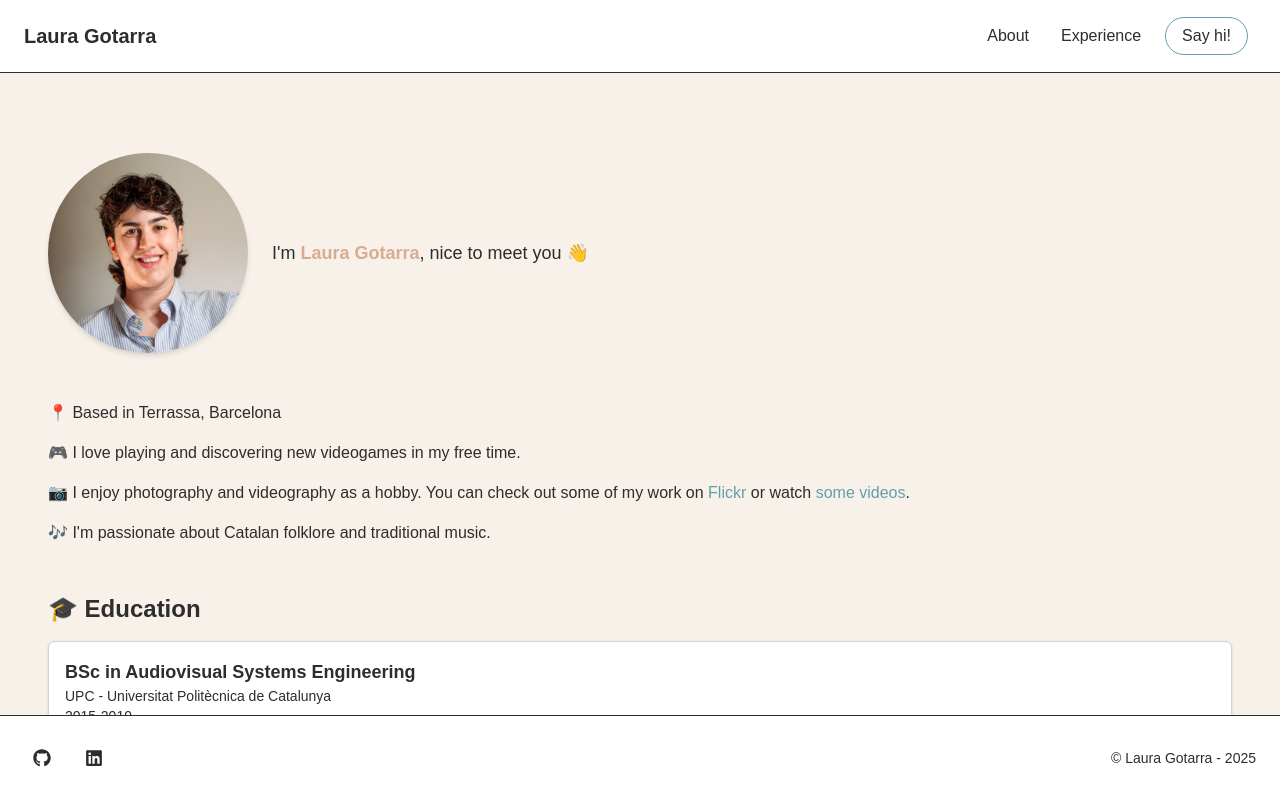
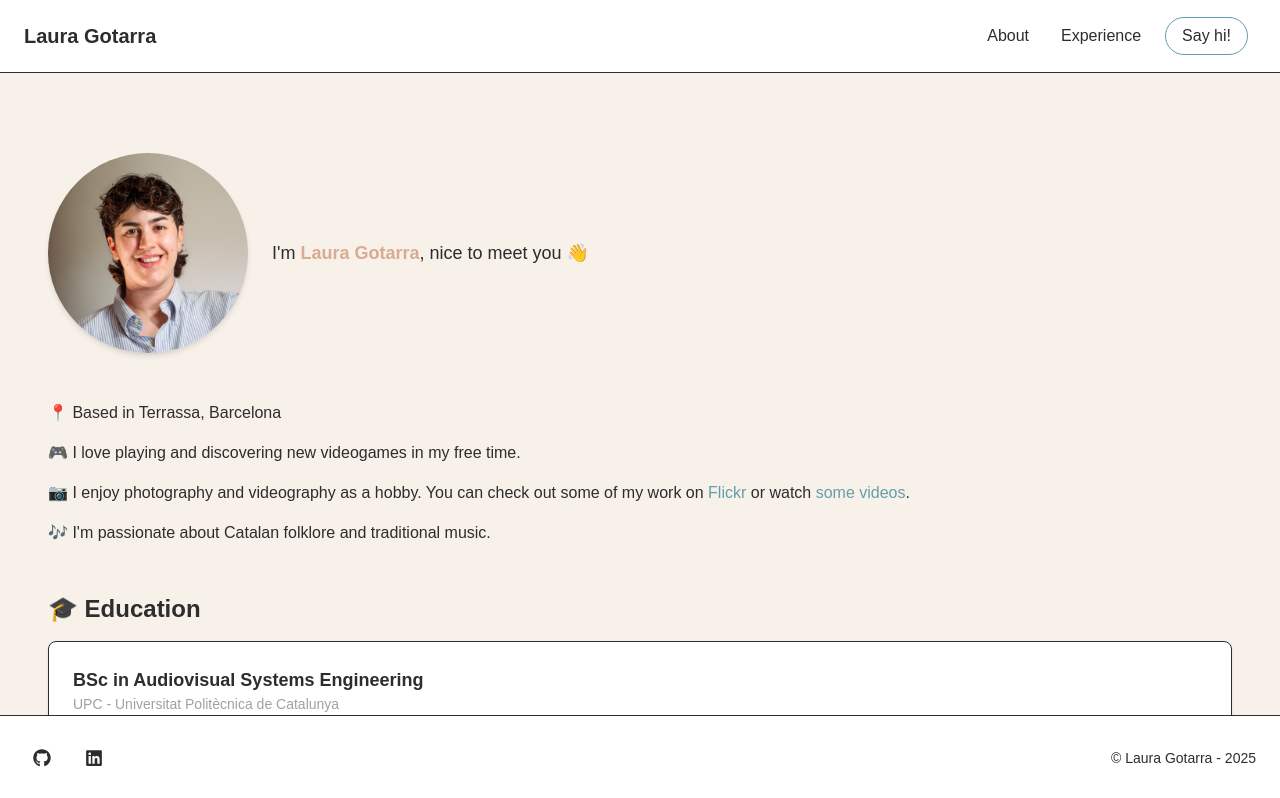
Before and after one commit to lgotarra/portfolio, a Next.js app: page /about in a window 1280 px wide. Shown: the top 798 px of the page. Built offline with nearby package versions, Linux system fonts and the light colour scheme.

Commit message:
fix: accent color not displayed. wip: improve default colors

```diff
--- a/src/app/about/components/EducationCard.tsx
+++ b/src/app/about/components/EducationCard.tsx
@@ -6,10 +6,10 @@ type Props = {
 
 export default function EducationCard({ title, school, year }: Props) {
   return (
-    <div className="border border-neutral-300 dark:border-neutral-700 p-4 rounded-md shadow-sm bg-white">
+    <div className="border p-6 rounded-lg shadow hover:shadow-lg transition bg-white dark:bg-neutral-900">
       <h3 className="text-lg font-semibold">{title}</h3>
-      <p className="text-sm">{school}</p>
-      <p className="text-sm">{year}</p>
+      <p className="text-sm text-neutral-400">{school}</p>
+      <p className="text-sm text-neutral-300 dark:text-neutral-500">{year}</p>
     </div>
   );
 }
--- a/src/app/about/components/WannaKnowMore.tsx
+++ b/src/app/about/components/WannaKnowMore.tsx
@@ -4,7 +4,7 @@ export default function WannaKnowMore() {
       Wanna know more?{" "}
       <a
         href={`mailto:${process.env.NEXT_PUBLIC_CONTACT_EMAIL}`}
-        className="text-accent font-medium"
+        className="text-secondary-accent font-medium"
       >
         Let&apos;s grab a virtual coffee ☕
       </a>
--- a/src/components/ExperienceCard.tsx
+++ b/src/app/experience/components/ExperienceCard.tsx
@@ -16,18 +16,18 @@ export default function ExperienceCard({
   skills,
 }: Props) {
   return (
-    <div className="border p-6 rounded-lg shadow hover:shadow-lg transition bg-white">
+    <div className="border p-6 rounded-lg shadow hover:shadow-lg transition bg-white dark:bg-neutral-900">
       <div className="flex justify-between items-center">
         <h3 className="text-xl font-semibold">{jobTitle}</h3>
-        <span className="text-sm">{`${startDate} – ${endDate}`}</span>
+        <span className="text-sm text-neutral-300 dark:text-neutral-500">{`${startDate} - ${endDate}`}</span>
       </div>
-      <h4 className="text-md mb-2">{company}</h4>
+      <h4 className="text-md mb-2 text-neutral-400">{company}</h4>
       <p className="text-sm mb-4">{description}</p>
       <div className="flex flex-wrap gap-2">
         {skills.map((skill, i) => (
           <span
             key={i}
-            className="text-xs bg-gray-100 px-2 py-1 rounded-full"
+            className="text-xs px-2 py-1 rounded-full bg-neutral-100 dark:bg-neutral-700 text-neutral-600 dark:text-neutral-300"
           >
             {skill}
           </span>
--- a/src/app/experience/page.tsx
+++ b/src/app/experience/page.tsx
@@ -1,5 +1,5 @@
 import experience from "@/data/experience.json";
-import ExperienceCard from "@/components/ExperienceCard";
+import ExperienceCard from "./components/ExperienceCard";
 
 export default function ExperiencePage() {
   return (
--- a/src/app/globals.css
+++ b/src/app/globals.css
@@ -13,7 +13,7 @@
 
   --color-primary: #d9ab91;
   --color-secondary: #639fab;
-  --color-accent: #84afe6;
+  --color-secondary-accent: #84afe6;
 }
 
 @media (prefers-color-scheme: dark) {
```
